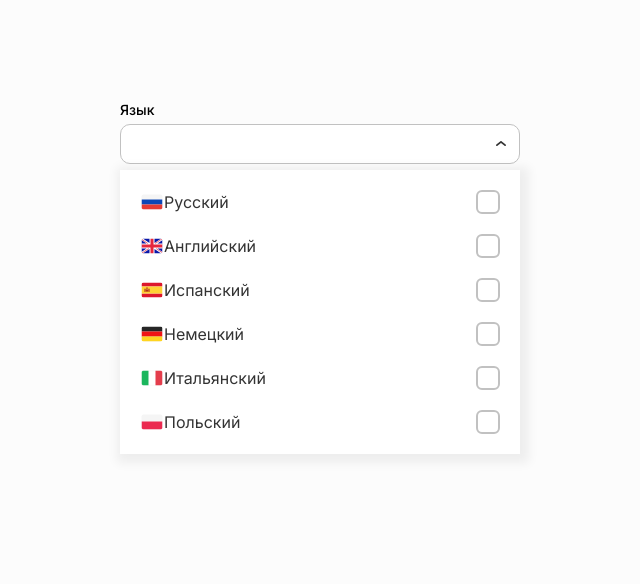
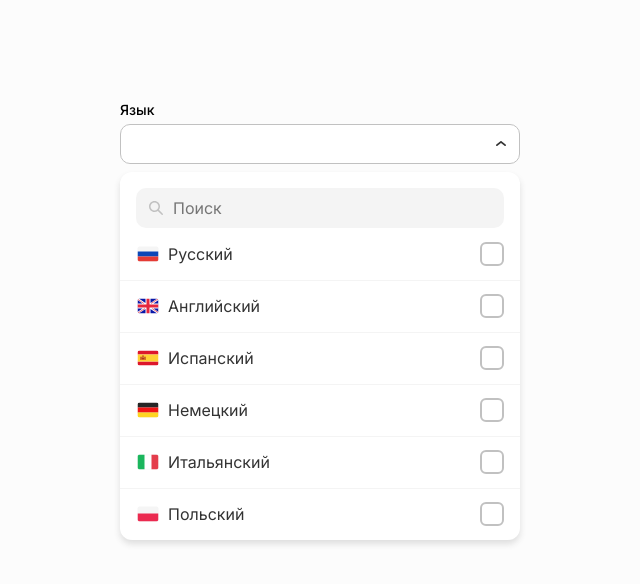
Before and after one commit to xartv/dropdown-react-component, a React (Create React App) app: page / in a window 1280 px wide. Both pictures are taken after a click on the element 640 px from the left and 144 px from the top of the page. Shown: the top 584 px of the page, without its empty margins (320-960 px from the left). Built offline with nearby package versions, Linux system fonts and the light colour scheme; the HTML template or start-up script is replaced by a standard one.

Commit message:
added search-panel

```diff
--- a/src/App.css
+++ b/src/App.css
@@ -13,7 +13,14 @@ body {
 	width: 100%;
 	height: 100vh;
 }
-
+.cover {
+	position: fixed;
+  top: 0;
+  right: 0;
+  bottom: 0;
+  left: 0;
+	z-index: 0;
+}
 .dropdown {
 	width: 400px;
 	margin: 100px auto;
@@ -21,16 +28,14 @@ body {
 	cursor: pointer;
 	user-select: none;
 }
-
 .dropdown .label {
 	font-weight: 500;
 	font-size: 14px;
 	line-height: 20px;
 	margin-bottom: 4px;
 }
-
 .dropdown .btn {
-	padding: 8px;
+	padding: 7px;
 	min-height: 40px;
 	background: #fff;
 	border: 1px solid #C1C1C1;
@@ -40,47 +45,93 @@ body {
 	display: flex;
 	align-items: center;
 	justify-content: space-between;
-	font-size: 12px;
-	line-height: 12px;
 	position: relative;
 }
-
 .dropdown .btn .chevron {
 	position: absolute;
 	right: 10px;
 	top: 11px;
 }
-
 .dropdown .btn .chevron.opened {
 	transform: rotate(180deg);
-	top: 8px;
+	top: 6px;
 }
-
 .dropdown .btn .selected {
 	background: #F4F4F4;
 	border-radius: 8px;
+	height: 24px;
 	padding: 6px 12px;
+	display: flex;
+	align-items: center;
 }
-
+.dropdown .btn .selected span {
+	font-size: 12px;
+	line-height: 10px;
+}
+.dropdown .btn .selected img {
+	margin-left: 10px;
+}
 .dropdown .content {
 	position: absolute;
-	top: 110%;
+	top: 100%;
 	left: 0;
-	padding: 10px;
+	padding: 16px 0 0 0;
+	margin-top: 8px;
 	background: #fff;
 	box-shadow: 3px 3px 10px 6px rgba(0, 0, 0, 0.06);
 	font-weight: 500;
 	color: #333;
 	width: 100%;
+	box-shadow: 0px 4px 6px rgba(51, 51, 51, 0.15);
+	border-radius: 12px;
 }
+.dropdown .content .searchField {
+	margin: 0 auto;
+	display: flex;
+	width: 368px;
+	height: 40px;
+	background: #F4F4F4;
+	border-radius: 10px;
+	padding: 12px;
 
+}
+.dropdown .content .searchField img {
+	margin-right: 9px;
+}
+.dropdown .content .searchField input {
+	width: 100%;
+	height: 100%;
+	background: #F4F4F4;
+	border: none;
+	font-weight: 400;
+	font-size: 16px;
+	line-height: 20px;
+}
+.dropdown .content .searchField input:focus {
+	outline: none;
+}
 .dropdown .content .item {
 	display: flex;
 	justify-content: space-between;
 	vertical-align: center;
-	padding: 10px;
+	padding: 14px 16px;
 	cursor: pointer;
 	transition: all 0.2s;
+	position: relative;
+}
+.dropdown .content .item::after {
+	content: '';
+	width: 100%;
+	height: 1px;
+	background-color: #F4F4F4;
+	position: absolute;
+	top: 100%;
+	left: 0;
+}
+.dropdown .content .item:last-child::after {
+	content: '';
+	width: 0;
+	height: 0;
 }
 .dropdown .content .item .wrapper {
 	display: flex;
@@ -90,11 +141,12 @@ body {
 	line-height: 20px;
 	color: #333;
 }
-
+.dropdown .content .item .wrapper img {
+	margin-right: 8px;
+}
 .dropdown .content .item:hover {
-	background: #f4f4f4;
+	background: #fafafa;
 }
-
 .dropdown .content .checkbox {
 	width: 24px;
 	height: 24px;
--- a/src/App.js
+++ b/src/App.js
@@ -6,18 +6,37 @@ import './App.css';
 
 function App() {
 	const [selected, setSelected] = useState('');
-	const options = [
-		{id: 1, title: 'Русский', img: './svg/rus.svg', isChecked: false},
-		{id: 2, title: 'Английский', img: './svg/uk.svg'},
-		{id: 3, title: 'Испанский', img: './svg/spain.svg'},
-		{id: 4, title: 'Немецкий', img: './svg/ger.svg'},
-		{id: 5, title: 'Итальянский', img: './svg/italy.svg'},
-		{id: 6, title: 'Польский', img: './svg/pol.svg'},
-	]
+	const [term, setTerm] = useState('');
+	const [isActive, setIsActive] = useState(false);
+	const [options, setOptions] = useState([
+		{id: 1, title: 'Русский', img: './svg/rus.svg', isSelected: false},
+		{id: 2, title: 'Английский', img: './svg/uk.svg', isSelected: false},
+		{id: 3, title: 'Испанский', img: './svg/spain.svg', isSelected: false},
+		{id: 4, title: 'Немецкий', img: './svg/ger.svg', isSelected: false},
+		{id: 5, title: 'Итальянский', img: './svg/italy.svg', isSelected: false},
+		{id: 6, title: 'Польский', img: './svg/pol.svg', isSelected: false},
+	]);
+
+	const searchLang = (items, term) => {
+		if (term.length === 0) return items;
+
+		return items.filter(item => item.title.includes(term));
+	}
+
+	const filteredOptions = searchLang(options, term);
 
   return (
     <div className="App">
-      <Dropdown options={options} selected={selected} setSelected={setSelected}/>
+      <Dropdown
+				filteredOptions={filteredOptions}
+				setOptions={setOptions}
+				selected={selected}
+				setSelected={setSelected}
+				term={term}
+				setTerm={setTerm}
+				isActive={isActive}
+				setIsActive={setIsActive}
+				/>
     </div>
   );
 }
--- a/src/Dropdown.jsx
+++ b/src/Dropdown.jsx
@@ -1,39 +1,29 @@
-import { useState, useRef, useEffect } from "react";
+import { useRef } from "react";
 
-function Dropdown ({options, selected, setSelected}) {
-	const [isActive, setIsActive] = useState(false);
+function Dropdown ({filteredOptions, selected, setSelected, term, setTerm, isActive, setIsActive}) {
 	const btnRef = useRef();
 	const contentRef = useRef();
 
 	const chevronStyle = isActive ? 'chevron opened' : 'chevron';
 
-	useEffect(() => {
-		window.addEventListener('click', onActiveFalse);
+	const onActiveToggle = (e) => {
+		if (e.target.classList.contains('closeBtn')) {
+			setSelected('');
+			return;
+		}
 
-		return () => {
-			window.removeEventListener('click', onActiveFalse);
-		}
-	}, [])
-
-	const onActiveToggle = () => {
-		setIsActive(!isActive)
-	}
-
-	const onActiveFalse = (e) => {
-		if(e.target !== btnRef.current && e.target !== contentRef.current) {
-			console.log(e.target.classList)
-			setIsActive(false);
-		}
+		setIsActive(!isActive);
 	}
 
 	const selectedContent = selected ? <div className="selected">
-																				{selected}
-																				<img src="./svg/close.svg" alt="close" />
+																				<span>{selected}</span>
+																					<img className="closeBtn" src="./svg/close.svg" alt="close" />
 																		 </div>
 																		 : null;
 
 	return (
 		<div className="dropdown">
+			{isActive && <div onClick={onActiveToggle} className="cover"></div>}
 			<div className="label">Язык</div>
 			<div ref={btnRef} className="btn" onClick={onActiveToggle}>
 					{selectedContent}
@@ -44,20 +34,32 @@ function Dropdown ({options, selected, setSelected}) {
 			</div>
 			{isActive && (
 				<div ref={contentRef} className="content">
-					{options.map(option => (
+					<div className="searchField">
+						<img src="./svg/search.svg" alt="search"/>
+						<input type="text" placeholder="Поиск" value={term} onChange={(e) => setTerm(e.target.value)}/>
+					</div>
+					{filteredOptions.map(option => (
 						<div
 							key={option.id}
+							id={option.id}
 							className="item"
-							onClick={() => {
-								setSelected(option.title);
-								setIsActive(false);
+							onClick={(e) => {
+								if(selected === option.title) {
+									setSelected('');
+								} else {
+									setSelected(option.title);
+								}
 							}}
 							>
 								<div className="wrapper">
 									<img src={option.img} alt='language'/>
-									{option.title}
+									<div className="title">
+										{option.title}
+									</div>
+
 								</div>
-								<div className="checkbox"></div>
+								{option.title === selected ? <img src="./svg/checked.svg" alt="checkbox"/> : <div className="checkbox"></div>}
+
 						</div>
 					))}
 				</div>
```
Also changed, not shown: public/svg/checked.svg (added), public/svg/search.svg (added).
